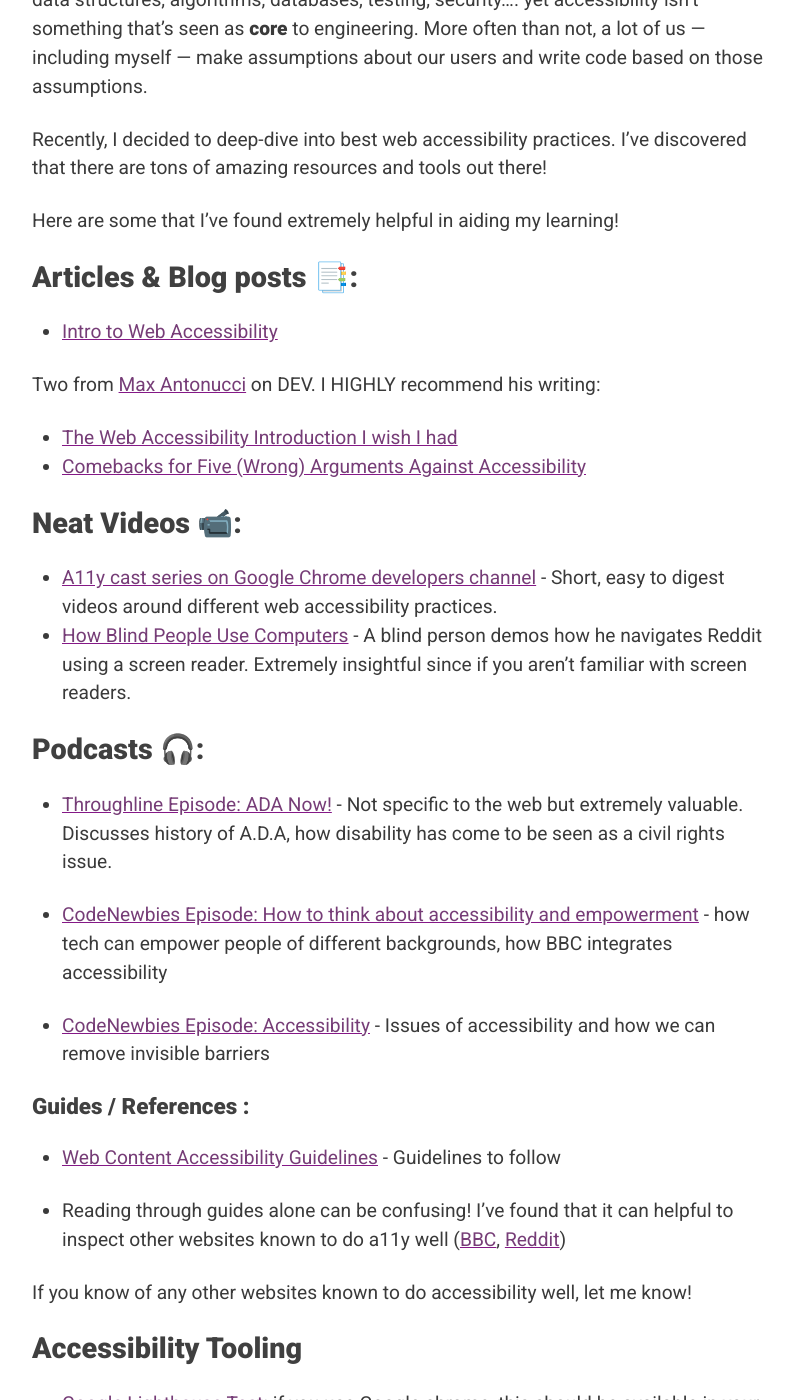
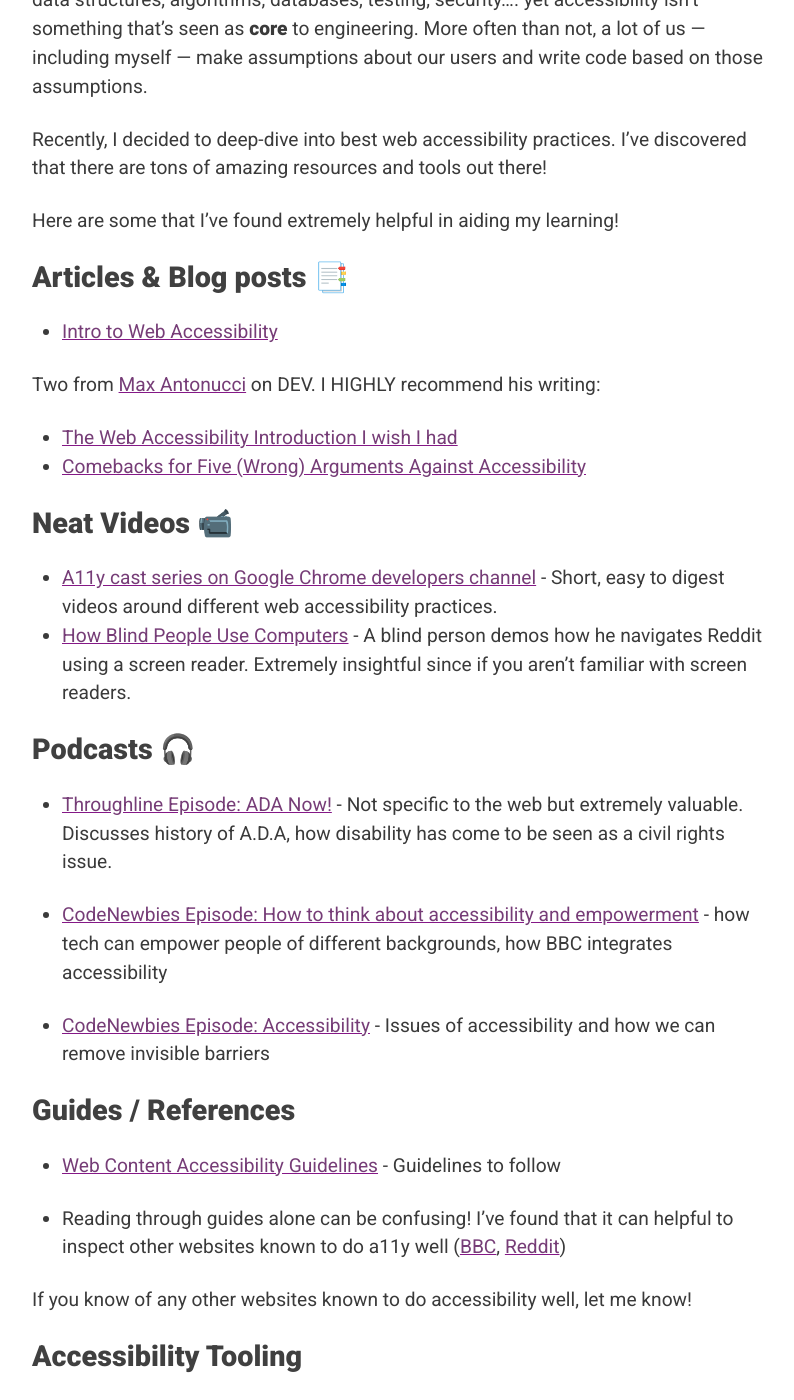
Before and after one commit to khiga8/kate-website, a Jekyll site: the page built from _posts/2020-09-15-awesome-resources-to-learn-more-about-accessibility.md, in a window 1280 px wide and 1400 px high, scrolled down 397 px. Shown: the whole window, without its empty margins (238-1032 px from the left). Built offline with Jekyll 4.4.1, drawn with Linux system fonts in a browser that asks for light colours.

Commit message:
fix headings

```diff
--- a/_posts/2020-09-15-awesome-resources-to-learn-more-about-accessibility.md
+++ b/_posts/2020-09-15-awesome-resources-to-learn-more-about-accessibility.md
@@ -14,7 +14,7 @@
 
 Here are some that I've found extremely helpful in aiding my learning!
 
-## Articles & Blog posts 📑:
+## Articles & Blog posts 📑
 
 - [Intro to Web Accessibility](https://www.w3.org/WAI/fundamentals/accessibility-intro/)
 
@@ -23,12 +23,12 @@
 - [The Web Accessibility Introduction I wish I had](https://dev.to/maxwell_dev/the-web-accessibility-introduction-i-wish-i-had-4ope)
 - [Comebacks for Five (Wrong) Arguments Against Accessibility](https://dev.to/maxwell_dev/comebacks-for-five-wrong-arguments-against-accessibility-5g5j)
 
-## Neat Videos 📹:
+## Neat Videos 📹
 
 - [A11y cast series on Google Chrome developers channel](https://www.youtube.com/watch?v=HtTyRajRuyY&list=PLNYkxOF6rcICWx0C9LVWWVqvHlYJyqw7g) - Short, easy to digest videos around different web accessibility practices.
 - [How Blind People Use Computers](https://www.youtube.com/watch?v=rsglR8Y26jU) - A blind person demos how he navigates Reddit using a screen reader. Extremely insightful since if you aren't familiar with screen readers.
 
-## Podcasts 🎧:
+## Podcasts 🎧
 
 - [Throughline Episode: ADA Now!](https://www.npr.org/2020/07/27/895896462/a-d-a-now) - Not specific to the web but extremely valuable. Discusses history of A.D.A, how disability has come to be seen as a civil rights issue.
 
@@ -36,7 +36,7 @@
 
 - [CodeNewbies Episode: Accessibility](https://www.codenewbie.org/podcast/accessibility) - Issues of accessibility and how we can remove invisible barriers
 
-### Guides / References :
+## Guides / References
 
 - [Web Content Accessibility Guidelines](https://www.w3.org/WAI/standards-guidelines/wcag/) - Guidelines to follow
 
```
